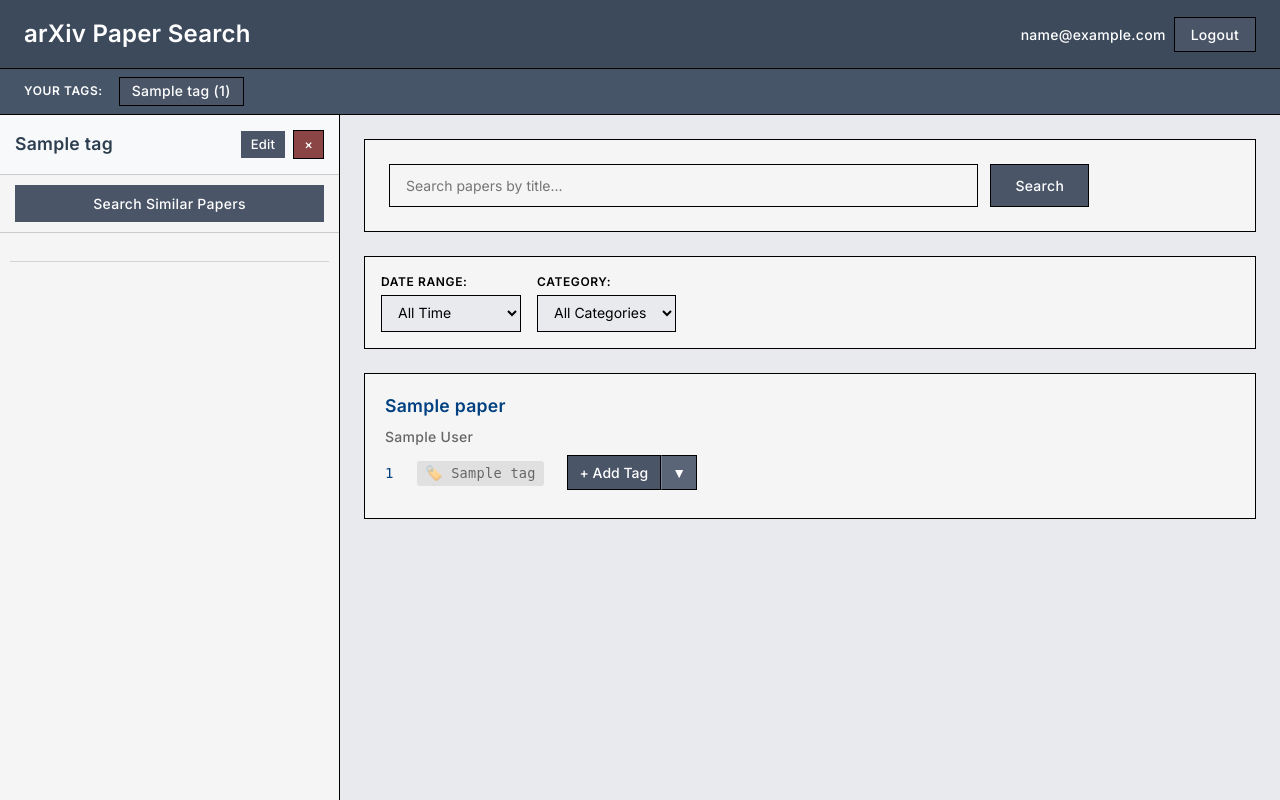
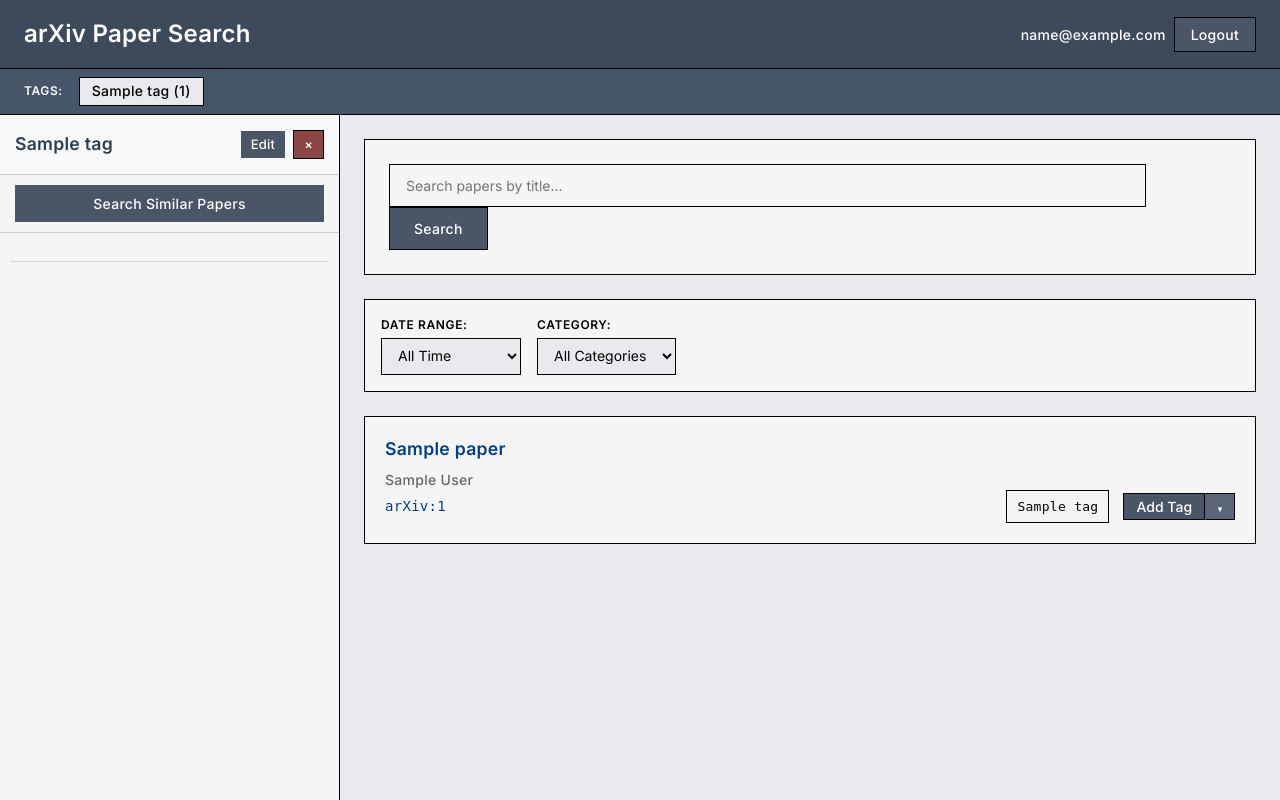
Before and after one commit to igm503/arxiv-troller, a Django app: template arxiv_troller/papers/templates/papers/unified.html in a window 1280 px wide. Run offline with Django 5.2, Linux system fonts and the light colour scheme; a user stored in the database is signed in; tables that the repository leaves empty hold one stand-in row (values such as "Sample post"); the template is opened without the code that fills it: values that come from a table or form of the project are taken from there, most other values are stand-ins (such as "Sample title", 1, 10 or a date in 2020); data that the repository does not hold is empty; parts of the project's set-up code (start-up, migrations or seed data) failed here and were passed over.

Commit message:
updated styling

```diff
--- a/arxiv_troller/papers/templates/papers/_paper_card.html
+++ b/arxiv_troller/papers/templates/papers/_paper_card.html
@@ -15,26 +15,30 @@
         {% endwith %}
     </div>
 
-    <div class="paper-id">
+    <div class="paper-id" style="display: flex; justify-content: space-between; align-items: center;">
+        <div>
             <a href="https://arxiv.org/abs/{{ item.paper.arxiv_id }}" target="_blank">
-            {{ item.paper.arxiv_id }}
+                arXiv:{{ item.paper.arxiv_id }}
             </a>
+        </div>
+        <div style="display: flex; align-items: center; gap: 10px;">
             {% if item.tags %}
-        <span class="tags-container" style="margin-left: 15px;">
+            <span class="tags-container">
                 {% for tag_name in item.tags %}
-                <span style="display: inline-block; padding: 2px 8px; background: #e0e0e0; color: #666; border-radius: 3px; font-size: 0.85rem; margin-right: 4px;" data-tag-name="{{ tag_name }}">
-                    🏷️ {{ tag_name }}
+                    <span class="tag-badge" data-tag-name="{{ tag_name }}">
+                        {{ tag_name }}
                     </span>
                 {% endfor %}
             </span>
             {% endif %}
             {% if user.is_authenticated %}
-        <span style="margin-left: 10px;">
                 {% if current_tag %}
                     <div class="add-tag-dropdown" style="display: inline-block;">
                         <div class="add-tag-main">
-                        <button onclick="addToCurrentTag({{ item.paper.id }}, event)">+ Add Tag</button>
-                        <button class="dropdown-toggle" onclick="toggleTagDropdown(event, {{ item.paper.id }})">▼</button>
+                            <button onclick="addToCurrentTag({{ item.paper.id }}, event)">Add Tag</button>
+                            <button class="dropdown-toggle" onclick="toggleTagDropdown(event, {{ item.paper.id }})">
+                                <span style="font-size: 0.5rem;">▼</span>
+                            </button>
                         </div>
                         <div class="tag-dropdown-menu" id="dropdown-{{ item.paper.id }}">
                             {% for tag in user_tags %}
@@ -50,7 +54,7 @@
                 {% else %}
                     <div class="add-tag-dropdown" style="display: inline-block;">
                         <button class="action-btn" onclick="toggleTagDropdown(event, {{ item.paper.id }})">
-                        + Add Tag ▼
+                            Add Tag <span style="font-size: 0.5rem;">▼</span>
                         </button>
                         <div class="tag-dropdown-menu" id="dropdown-{{ item.paper.id }}">
                             {% for tag in user_tags %}
@@ -64,8 +68,8 @@
                         </div>
                     </div>
                 {% endif %}
-        </span>
             {% endif %}
+        </div>
     </div>
 
     <div class="abstract-drawer" id="abstract-{{ item.paper.id }}">
--- a/arxiv_troller/papers/templates/papers/base.html
+++ b/arxiv_troller/papers/templates/papers/base.html
@@ -159,13 +159,24 @@
             letter-spacing: 0.05em;
         }
 
+        .tag-badge {
+            display: inline-block;
+            padding: 0.35rem 0.625rem;
+            background: #f3f4f6;
+            color: #000000;
+            border: 1px solid #000000;
+            font-size: 0.8125rem;
+            margin-right: 0.25rem;
+        }
+
         .tag-button {
             padding: 0.4rem 0.75rem;
-            background: #e8eaed;
+            background: #4a5568;
             border: 1px solid #000000;
             border-radius: 0;
             text-decoration: none;
-            color: #000000;
+
+            color: #ffffff;
             cursor: pointer;
             font-size: 0.875rem;
             font-weight: 500;
@@ -176,12 +187,13 @@
 
         .tag-button:hover {
             background: #d1d5db;
+            color: #000000;
             font-weight: 600;
         }
 
         .tag-button.active {
-            background: #4a5568;
-            color: #ffffff;
+            background: #e8eaed;
+            color: #000000;
         }
 
         .main-layout {
@@ -215,13 +227,14 @@
         .search-form {
             background: #f5f5f5;
             padding: 1.5rem;
+            padding-right: 1.0rem;
             border: 1px solid #000000;
             border-radius: 0;
             margin-bottom: 1.5rem;
         }
 
         .search-form input[type="text"] {
-            width: 70%;
+            width: 89%;
             padding: 0.75rem 1rem;
             font-size: 0.875rem;
             border: 1px solid #000000;
@@ -282,7 +295,6 @@
 
         .paper-authors {
             color: #666666;
-            margin-bottom: 0.5rem;
             font-size: 0.875rem;
         }
 
@@ -317,10 +329,10 @@
             overflow: hidden;
             transition: max-height 0.3s ease-out;
             background: #e8eaed;
-            margin-top: 0.5rem;
         }
 
         .abstract-drawer.open {
+            margin-top: 0.5rem;
             max-height: 500px;
             overflow-y: auto;
             padding: 1rem;
@@ -494,7 +506,7 @@
             background: #4a5568;
             color: #ffffff;
             border: 1px solid #000000;
-            padding: 0.5rem 0.75rem;
+            padding: 0.25rem 0.75rem;
             border-radius: 0;
             cursor: pointer;
             font-size: 0.875rem;
@@ -504,8 +516,8 @@
 
         .add-tag-main .dropdown-toggle {
             background: #5a6678;
-            border-left: 1px solid #7a8698;
-            padding: 0.5rem 0.625rem;
+            border-left: 1px solid #5a6678;
+            padding: 0.25rem 0.625rem;
         }
 
         .add-tag-main button:hover {
@@ -629,7 +641,7 @@
         {% if user.is_authenticated and user_tags %}
         <div class="header-tags">
             <div class="tag-list">
-                <strong>Your Tags:</strong>
+                <strong>Tags:</strong>
                 {% for tag in user_tags %}
                     <button class="tag-button {% if current_tag and current_tag.id == tag.id %}active{% endif %}"
                             onclick="switchTag({{ tag.id }}, event)">
@@ -721,7 +733,7 @@
                             // Check if papers_html is not just the "No papers" message
                             const hasPapers = !data.papers_html.includes('No papers tagged yet');
                             if (hasPapers) {
-                                searchAllContainer.innerHTML = '<button class="btn" onclick="searchAllTagPapers()" style="width: 100%;">🔍 Search All Papers</button>';
+                                searchAllContainer.innerHTML = '<button class="btn" onclick="searchAllTagPapers()" style="width: 100%;">Search Similar Papers</button>';
                             } else {
                                 searchAllContainer.innerHTML = '';
                             }
@@ -761,6 +773,7 @@
                 }
             })
             .catch(error => console.error('Error removing from tag:', error));
+            toggleEditMode();
         }
 
         function addToCurrentTag(paperId, event) {
@@ -866,7 +879,6 @@
 
         function addTagBadgeToPaper(paperId, tagName) {
             const paperCard = document.querySelector(`[data-paper-id="${paperId}"]`);
-
             if (!paperCard) return;
 
             // First, check if we're on the detail page by looking for the dedicated tags container
@@ -877,15 +889,22 @@
                 const paperIdDiv = paperCard.querySelector('.paper-id');
                 if (!paperIdDiv) return;
 
-                tagsContainer = paperIdDiv.querySelector('.tags-container');
+                // Look for the right-side container with tags and add button
+                let rightContainer = paperIdDiv.querySelector('div:last-child');
+                if (!rightContainer) return;
+
+                tagsContainer = rightContainer.querySelector('.tags-container');
                 if (!tagsContainer) {
-                    const arxivLink = paperIdDiv.querySelector('a');
-                    if (!arxivLink) return;
-
+                    // Create tags container and insert it before the add-tag-dropdown
                     tagsContainer = document.createElement('span');
                     tagsContainer.className = 'tags-container';
-                    tagsContainer.style.marginLeft = '15px';
-                    arxivLink.parentNode.insertBefore(tagsContainer, arxivLink.nextSibling);
+
+                    const addTagDropdown = rightContainer.querySelector('.add-tag-dropdown');
+                    if (addTagDropdown) {
+                        rightContainer.insertBefore(tagsContainer, addTagDropdown);
+                    } else {
+                        rightContainer.prepend(tagsContainer);
+                    }
                 }
             }
 
@@ -899,8 +918,8 @@
 
             // Create and add the new tag badge
             const tagBadge = document.createElement('span');
-            tagBadge.style.cssText = 'display: inline-block; padding: 0.35rem 0.625rem; background: #f3f4f6; color: #000000; border: 1px solid #000000; font-size: 0.8125rem; margin-right: 0.25rem;';
-            tagBadge.textContent = `🏷️ ${tagName}`;
+            tagBadge.className = 'tag-badge';
+            tagBadge.textContent = `${tagName}`;
             tagBadge.dataset.tagName = tagName;
             tagsContainer.appendChild(tagBadge);
         }
--- a/arxiv_troller/papers/templates/papers/unified.html
+++ b/arxiv_troller/papers/templates/papers/unified.html
@@ -27,7 +27,7 @@
     {% elif search_context.type == 'single_paper' %}
     <h3>Similar Papers</h3>
     <div class="paper-title">{{ search_context.paper.title }}</div>
-    <div class="paper-id">arXiv: {{ search_context.paper.arxiv_id }}</div>
+    <div class="paper-id">arXiv:{{ search_context.paper.arxiv_id }}</div>
     {% endif %}
   </div>
   {% endif %}
```
Also changed, not shown: arxiv_troller/papers/templates/papers/detail.html (+52 -48 lines). Lines whose indentation alone changed are shown as unchanged.
